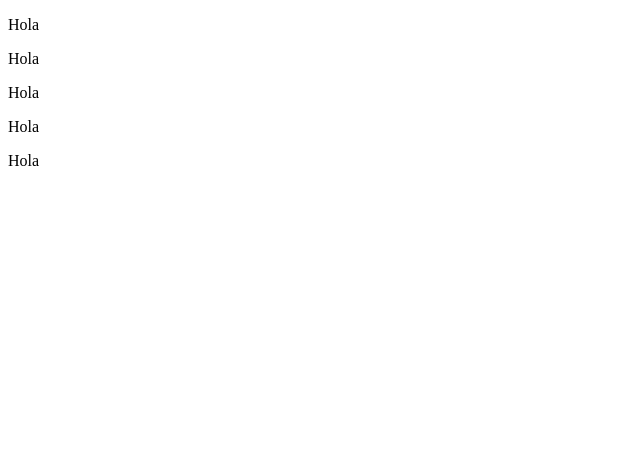
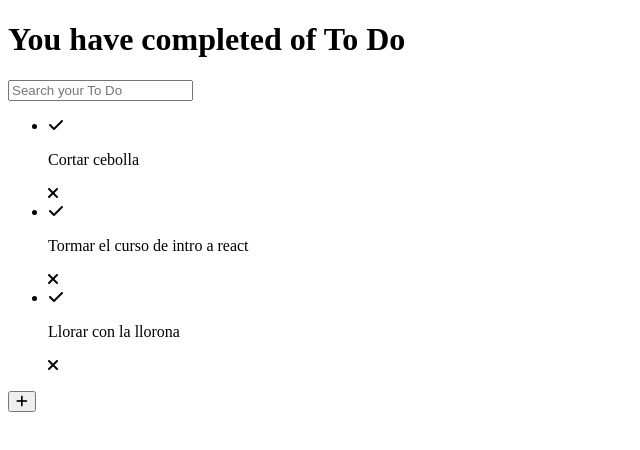
Before and after one commit to amappola7/todo-list-app, a React (Vite) app: page / in a window 1280 px wide. Shown: the top 450 px of the page, without its empty margins (0-640 px from the left). Built offline with nearby package versions, Linux system fonts and the light colour scheme.

Commit message:
Adding structure to components and making some logic to render it

```diff
--- a/index.html
+++ b/index.html
@@ -3,6 +3,7 @@
   <head>
     <meta charset="UTF-8" />
     <link rel="icon" type="image/svg+xml" href="/vite.svg" />
+    <link rel="stylesheet" href="https://cdnjs.cloudflare.com/ajax/libs/font-awesome/6.2.0/css/all.min.css" integrity="sha512-xh6O/CkQoPOWDdYTDqeRdPCVd1SpvCA9XXcUnZS2FmJNp1coAFzvtCN9BmamE+4aHK8yyUHUSCcJHgXloTyT2A==" crossorigin="anonymous" referrerpolicy="no-referrer" />
     <meta name="viewport" content="width=device-width, initial-scale=1.0" />
     <title>To Do List</title>
   </head>
--- a/src/App.jsx
+++ b/src/App.jsx
@@ -7,13 +7,20 @@ import {
   CreateToDoButton
 } from './components/components.js';
 
+const todos=[
+  {text:'Cortar cebolla', completed:false},
+  {text:'Tormar el curso de intro a react', completed:false},
+  {text:'Llorar con la llorona', completed:false}
+];
+
 function App() {
   return (
     <Fragment>
       <ToDoCounter/>
       <ToDoSearch/>
-      <ToDoList/>
-      <ToDoItem/>
+      <ToDoList>
+        {todos.map(todo => (<ToDoItem key={todo.text} text={todo.text}/>))}
+      </ToDoList>
       <CreateToDoButton/>
     </Fragment>
   )
--- a/src/components/CreateToDoButton.jsx
+++ b/src/components/CreateToDoButton.jsx
@@ -2,7 +2,7 @@ import React from 'react';
 
 function CreateToDoButton() {
   return (
-    <p>Hola</p>
+    <button><i className="fa-solid fa-plus"></i></button>
   );
 }
 
--- a/src/components/ToDoCounter.jsx
+++ b/src/components/ToDoCounter.jsx
@@ -2,7 +2,7 @@ import React from 'react';
 
 function ToDoCounter() {
   return (
-    <p>Hola</p>
+    <h1>You have completed {} of {} To Do</h1>
   );
 }
 
--- a/src/components/ToDoItem.jsx
+++ b/src/components/ToDoItem.jsx
@@ -1,8 +1,12 @@
 import React from 'react';
 
-function ToDoItem() {
+function ToDoItem(props) {
   return (
-    <p>Hola</p>
+    <li>
+      <span><i className="fa-solid fa-check"></i></span>
+      <p>{props.text}</p>
+      <span><i className="fa-solid fa-xmark"></i></span>
+    </li>
   );
 }
 
--- a/src/components/ToDoList.jsx
+++ b/src/components/ToDoList.jsx
@@ -1,8 +1,12 @@
 import React from 'react';
 
-function ToDoList() {
+function ToDoList(props) {
   return (
-    <p>Hola</p>
+    <section>
+      <ul>
+        {props.children}
+      </ul>
+    </section>
   );
 }
 
--- a/src/components/ToDoSearch.jsx
+++ b/src/components/ToDoSearch.jsx
@@ -2,7 +2,7 @@ import React from 'react';
 
 function ToDoSearch() {
   return (
-    <p>Hola</p>
+    <input placeholder='Search your To Do' type='text'/>
   );
 }
 
```
